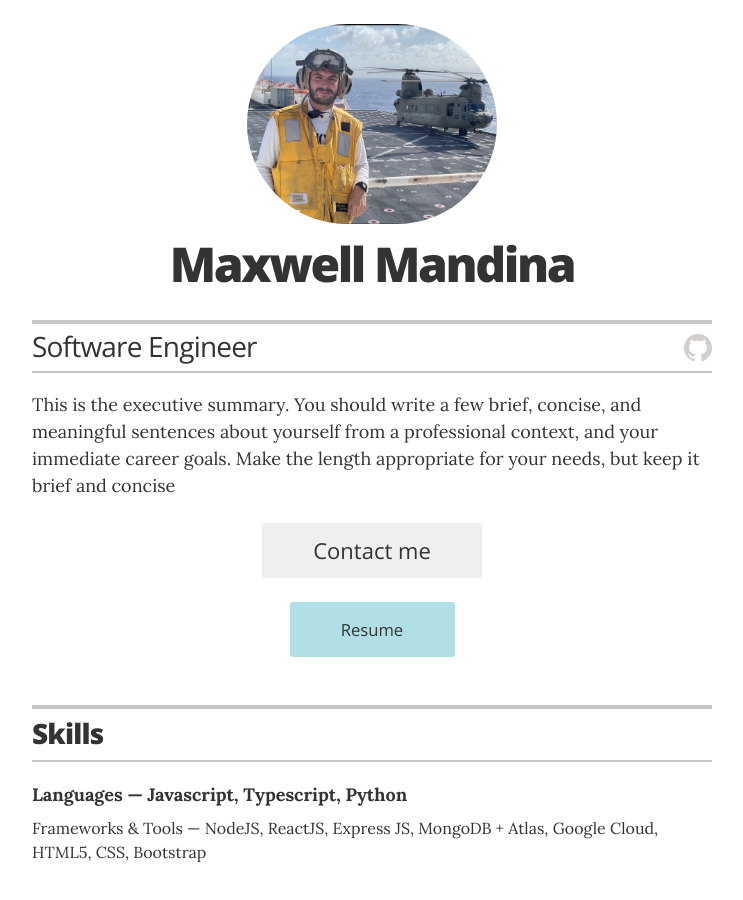
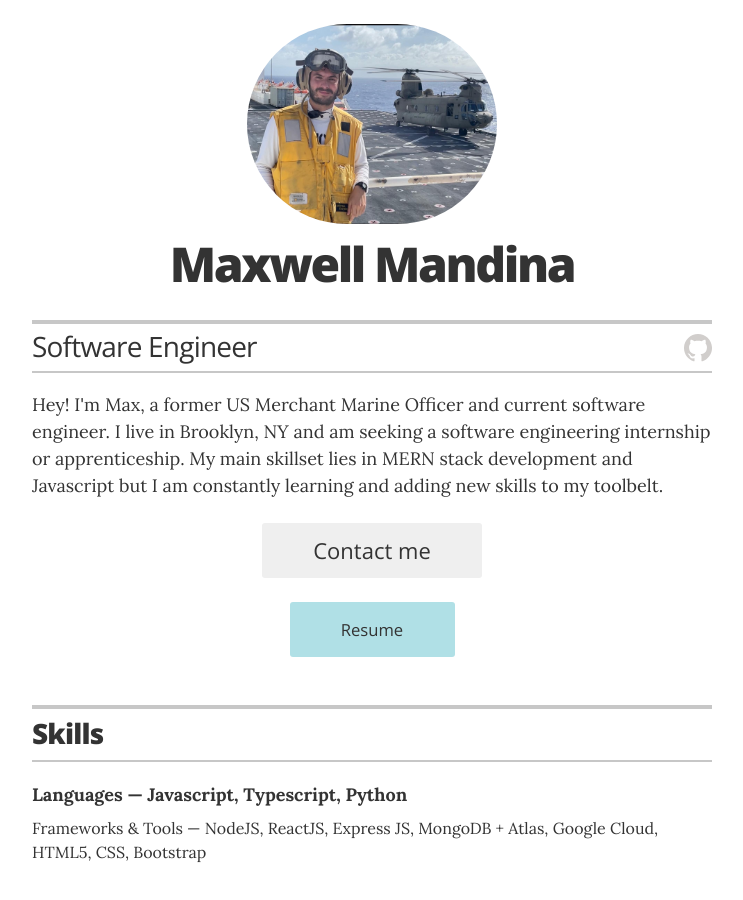
Before and after one commit to mmandina/mmandina.github.io, a Jekyll site: the page built from index.html, in a window 1280 px wide and 900 px high. Shown: the whole window, without its empty margins (268-1011 px from the left). Built offline with Jekyll 4.4.1, drawn with Linux system fonts in a browser that asks for light colours.

Commit message:
first draft of site complete

```diff
--- a/_config.yml
+++ b/_config.yml
@@ -23,7 +23,7 @@ resume_contact_telephone:       "7326855813"
 resume_header_contact_info:     "742 Evergreen Terrace, Springfield • 555-7334 • lisasimpson@youremailaddress.com"
 display_header_contact_info:    "false"
 
-resume_header_intro: "<p>This is the executive summary. You should write a few brief, concise, and meaningful sentences about yourself from a professional context, and your immediate career goals. Make the length appropriate for your needs, but keep it brief and concise</p>"
+resume_header_intro: "<p>Hey! I'm Max, a former US Merchant Marine Officer and current software engineer. I live in Brooklyn, NY and am seeking a software engineering internship or apprenticeship. My main skillset lies in MERN stack development and Javascript but I am constantly learning and adding new skills to my toolbelt. </p>"
 
 # use "yes" to display the email contact button,
 # "no" to display an "I'm not looking for work" message,
```
